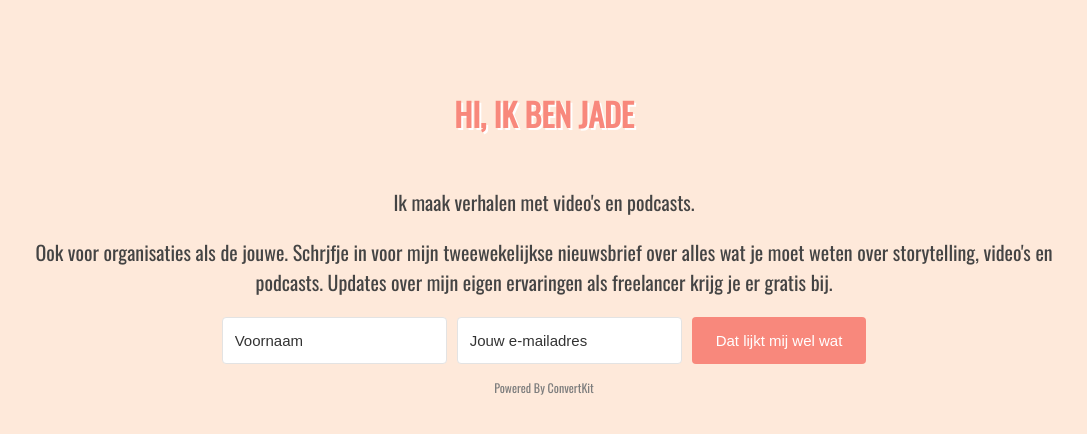
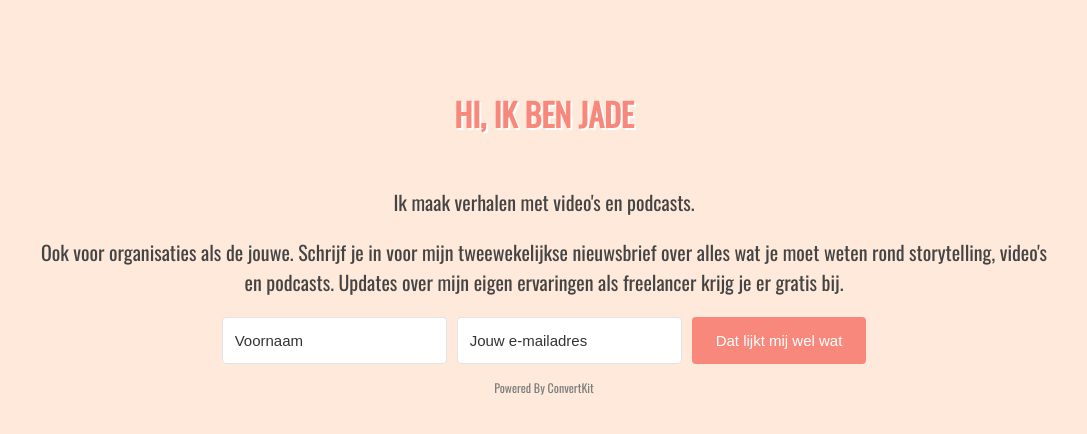
Before and after one commit to jaduh/landing2.0, a plain HTML site: page index.html in a window 1280 px wide. Shown: the part 630-1064 px from the top of the page, without its empty margins (96-1183 px from the left). Drawn offline with nearby package versions, Linux system fonts and the light colour scheme; a script that the page names is missing; a web font is replaced by a local one.

Commit message:
schrijf foutje homepage

```diff
--- a/index.html
+++ b/index.html
@@ -65,7 +65,7 @@ height="0" width="0" style="display:none;visibility:hidden"></iframe></noscript>
   <h1>HI, IK BEN JADE </h1>
 
 <p class ='nieuwsbrief-uitleg'> Ik maak verhalen met video's en podcasts. </p>
-<p class ='nieuwsbrief-uitleg'>Ook voor organisaties als de jouwe. Schrjfje in voor mijn tweewekelijkse nieuwsbrief over alles wat je moet weten over storytelling, video's en podcasts. Updates over mijn eigen ervaringen als freelancer krijg je er gratis bij.
+<p class ='nieuwsbrief-uitleg'>Ook voor organisaties als de jouwe. Schrijf je in voor mijn tweewekelijkse nieuwsbrief over alles wat je moet weten rond storytelling, video's en podcasts. Updates over mijn eigen ervaringen als freelancer krijg je er gratis bij.
 
   </p>
 <!-- <p class="kleiner">(en ontvang het ultieme stappenplan om zelf professionele video's te maken met je smartphone)</p> -->
```
